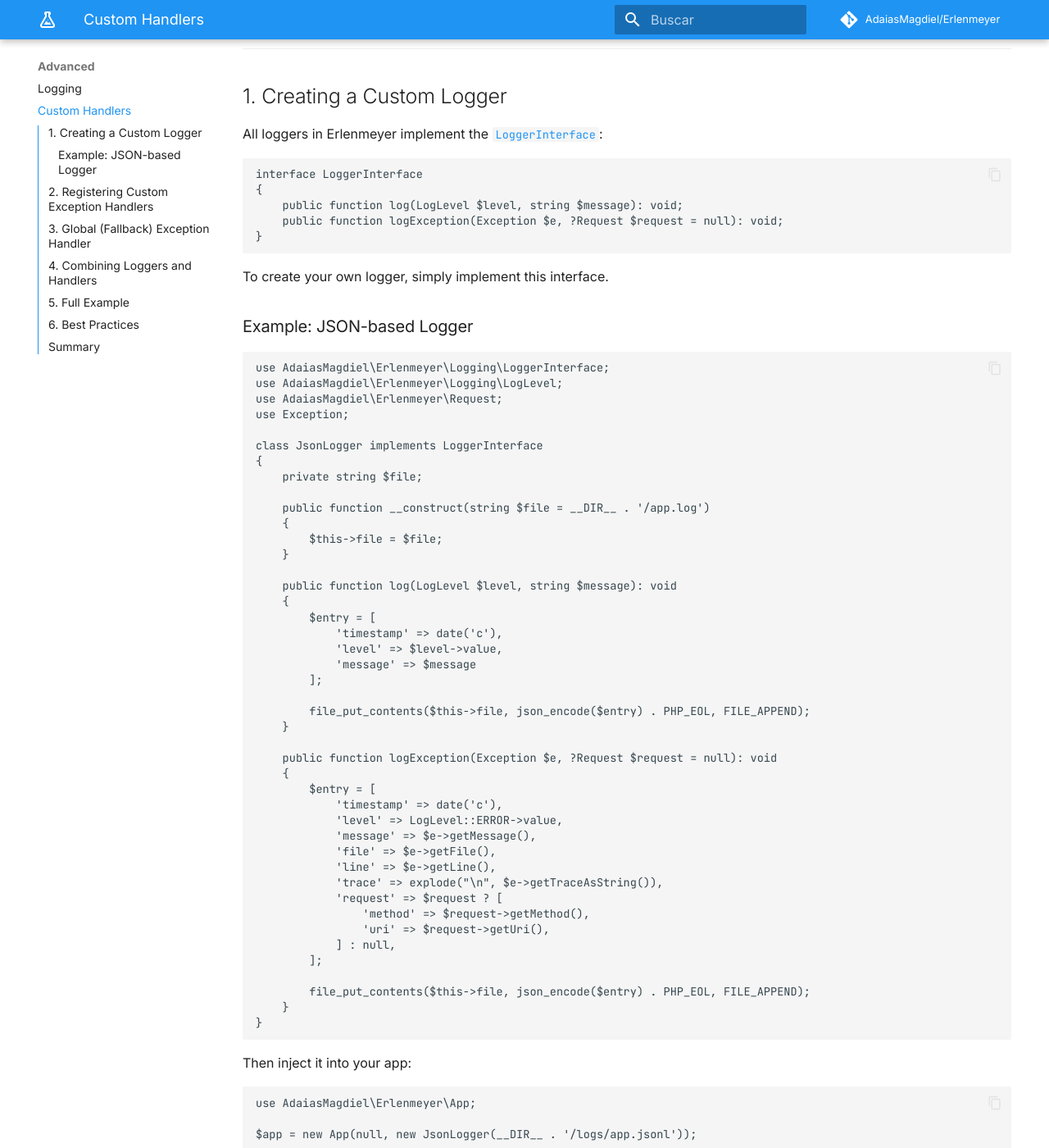
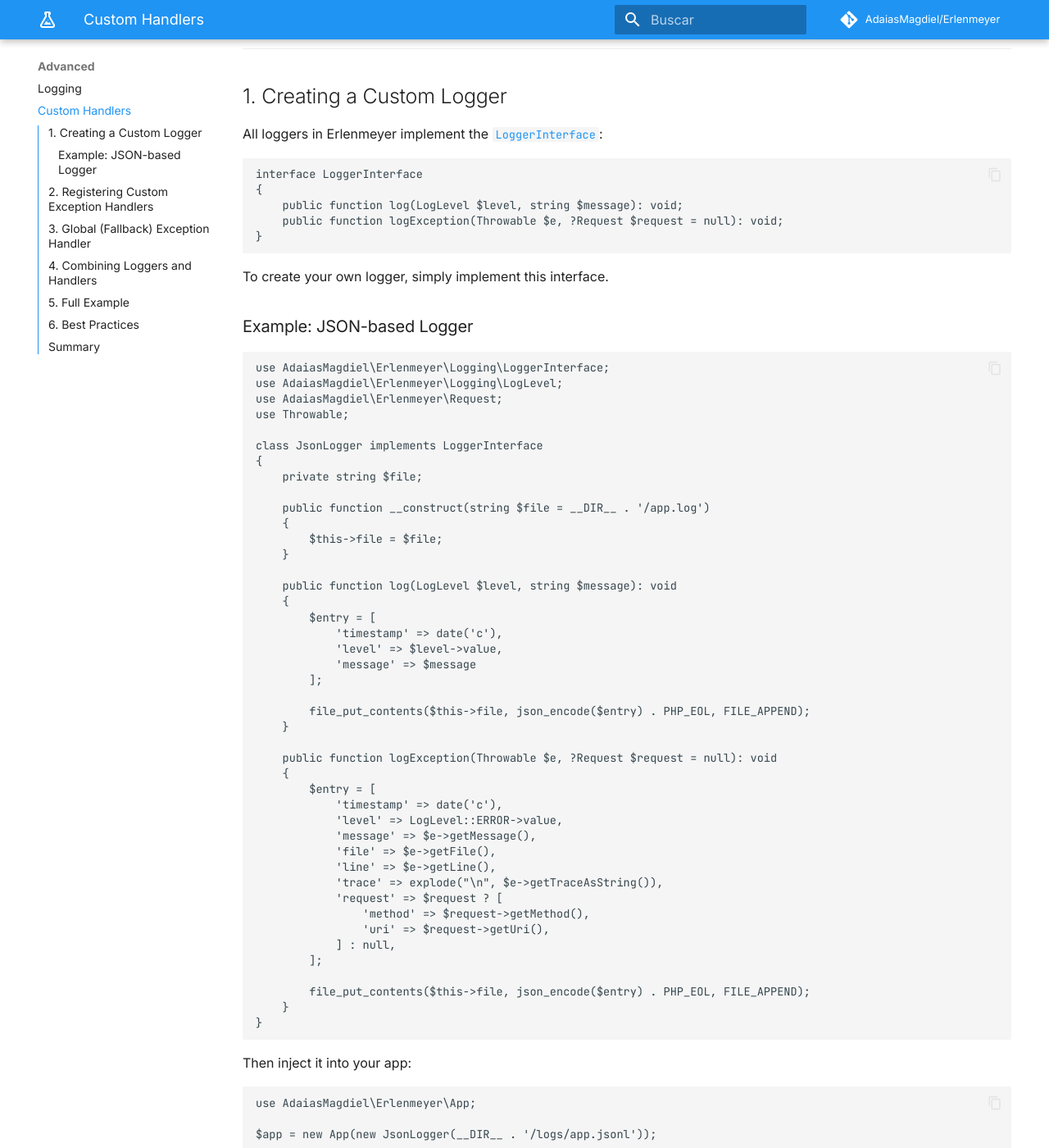
Before and after one commit to AdaiasMagdiel/erlenmeyer, an MkDocs documentation site: the page built from docs/advanced/custom-handlers.md, in a window 1280 px wide and 1400 px high, scrolled down 387 px. Shown: the whole window at 82% size. Built offline with MkDocs 1.6.1 and Material for MkDocs 9.7.7, drawn with Linux system fonts in a browser that asks for light colours; comment, search, counter and statistics services are not loaded; some of the changed text lies outside the part shown.

Commit message:
fix: update logger interface to use Throwable instead of Exception - change logException method to accept Throwable - update JsonLogger class to implement new interface - update example usage to reflect changes in App constructor

````diff
--- a/docs/advanced/custom-handlers.md
+++ b/docs/advanced/custom-handlers.md
@@ -18,7 +18,7 @@ All loggers in Erlenmeyer implement the [`LoggerInterface`](../reference/Logging
 interface LoggerInterface
 {
     public function log(LogLevel $level, string $message): void;
-    public function logException(Exception $e, ?Request $request = null): void;
+    public function logException(Throwable $e, ?Request $request = null): void;
 }
 ```
 
@@ -30,7 +30,7 @@ To create your own logger, simply implement this interface.
 use AdaiasMagdiel\Erlenmeyer\Logging\LoggerInterface;
 use AdaiasMagdiel\Erlenmeyer\Logging\LogLevel;
 use AdaiasMagdiel\Erlenmeyer\Request;
-use Exception;
+use Throwable;
 
 class JsonLogger implements LoggerInterface
 {
@@ -52,7 +52,7 @@ class JsonLogger implements LoggerInterface
         file_put_contents($this->file, json_encode($entry) . PHP_EOL, FILE_APPEND);
     }
 
-    public function logException(Exception $e, ?Request $request = null): void
+    public function logException(Throwable $e, ?Request $request = null): void
     {
         $entry = [
             'timestamp' => date('c'),
@@ -77,7 +77,7 @@ Then inject it into your app:
 ```php
 use AdaiasMagdiel\Erlenmeyer\App;
 
-$app = new App(null, new JsonLogger(__DIR__ . '/logs/app.jsonl'));
+$app = new App(new JsonLogger(__DIR__ . '/logs/app.jsonl'));
 ```
 
 Each log entry is stored as a separate JSON line — ideal for structured logging and observability tools.
@@ -172,7 +172,7 @@ use AdaiasMagdiel\Erlenmeyer\Logging\FileLogger;
 require 'vendor/autoload.php';
 
 $logger = new FileLogger(__DIR__ . '/logs');
-$app = new App(null, $logger);
+$app = new App($logger);
 
 // Handler for validation exceptions
 $app->setExceptionHandler(ValidationException::class, function ($req, $res, $e) use ($logger) {
````
